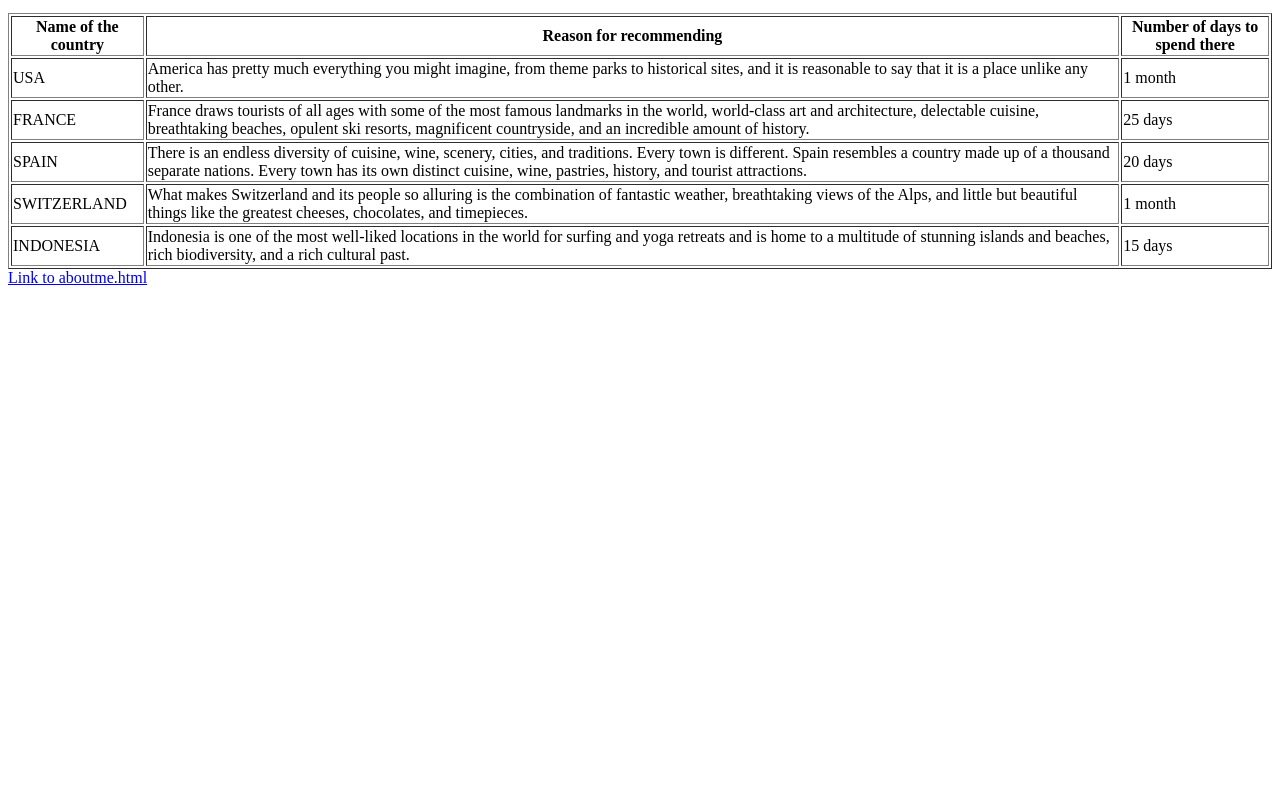
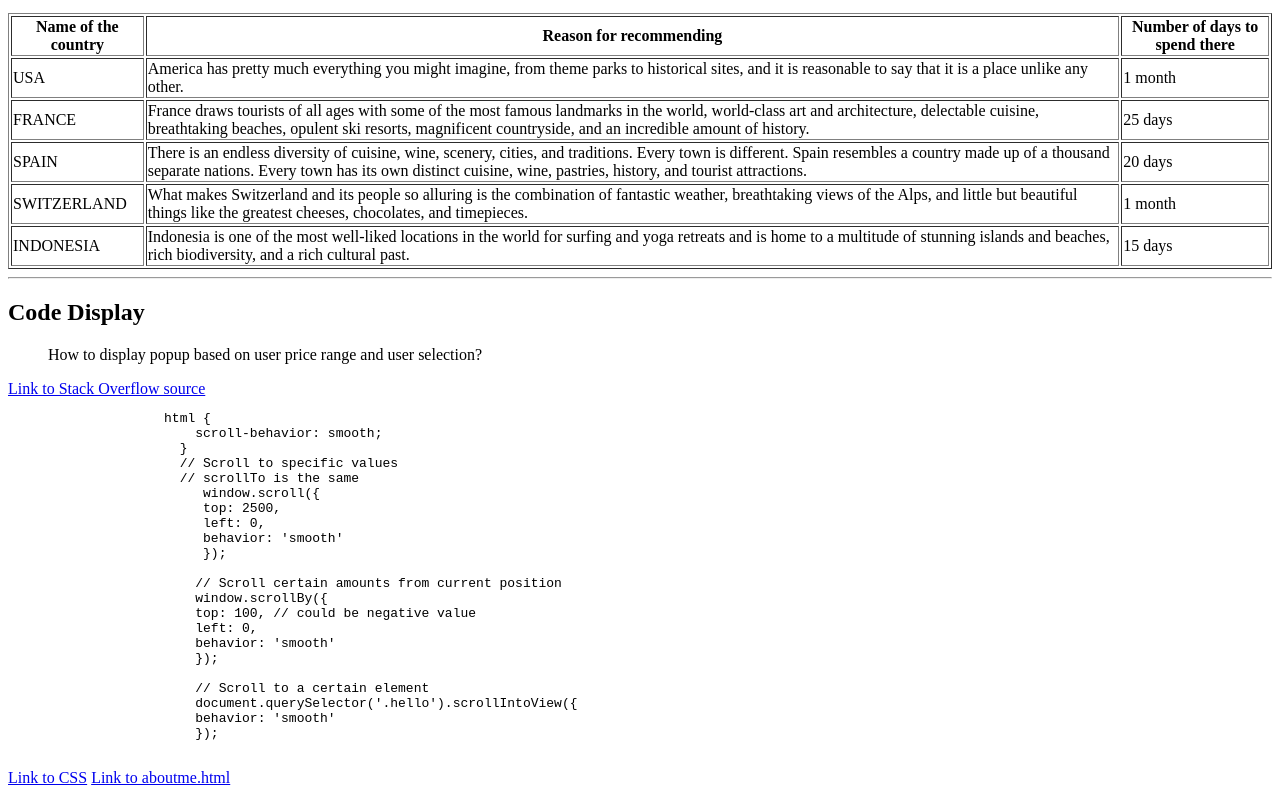
Before and after one commit to 44-563-Web-Apps-S23/44563-webapps-assignment-3-Likhithanwmsu, a plain HTML site: page index.html in a window 1280 px wide. Shown: the part 575-1370 px from the top of the page. Before the commit the page ends 870 px from the top, so only its background shows below. Drawn offline with Linux system fonts and the light colour scheme.

Commit message:
Added Code Display

```diff
--- a/index.html
+++ b/index.html
@@ -69,6 +69,35 @@
                     <td> 15 days </td>
             </tr>
             </table>
-    </body>
+            <hr/>
+                <h2> Code Display </h2>
+                <blockquote> How to display popup based on user price range and user selection? </blockquote>
+                <a href = "https://stackoverflow.com/questions/75348944/how-to-display-popup-based-on-user-price-range-and-user-selection"> Link to Stack Overflow source</a>
+                <pre>
+                    html {
+                        scroll-behavior: smooth;
+                      }
+                      // Scroll to specific values
+                      // scrollTo is the same
+                         window.scroll({
+                         top: 2500,
+                         left: 0,
+                         behavior: 'smooth'
+                         });
+
+                        // Scroll certain amounts from current position
+                        window.scrollBy({
+                        top: 100, // could be negative value
+                        left: 0,
+                        behavior: 'smooth'
+                        });
+
+                        // Scroll to a certain element
+                        document.querySelector('.hello').scrollIntoView({
+                        behavior: 'smooth'
+                        });
+                </pre>
+                <a href = "https://css-tricks.com/snippets/jquery/smooth-scrolling/"> Link to CSS</a>
+          </body>
     <a href = "aboutme.html">Link to aboutme.html</a>
 </html>
```
